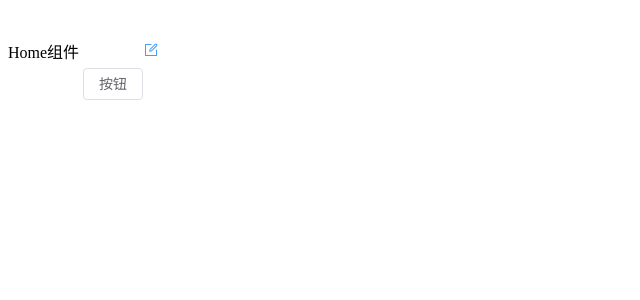
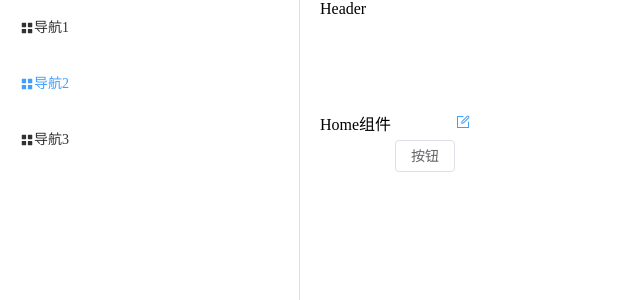
Before and after one commit to jersonwei/vue3-component-extract, a Vue app: page / in a window 1280 px wide. Shown: the top 300 px of the page, without its empty margins (0-640 px from the left). Built offline with nearby package versions, Linux system fonts and the light colour scheme.

Commit message:
✨ feat(container): 定义最外层容器及侧边菜单基础样式

```diff
--- a/src/App.vue
+++ b/src/App.vue
@@ -5,6 +5,19 @@
   <router-view></router-view>
 </template>
 <style lang="scss">
+* {
+  margin: 0;
+  padding: 0;
+}
+
+html,
+body,
+#app,
+.el-container,
+.el-menu {
+  height: 100%;
+}
+
 svg {
   width: 1em;
   height: 1em;
--- /dev/null
+++ b/src/components/container/src/index.vue
@@ -0,0 +1,30 @@
+<script setup lang='ts'>
+</script>
+<template>
+  <el-container>
+    <el-aside>
+      <el-menu default-active="2" class="el-menu-vertical-demo">
+        <el-menu-item index="1">
+          <el-icon-menu></el-icon-menu>
+          <span>导航1</span>
+        </el-menu-item>
+        <el-menu-item index="2">
+          <el-icon-menu></el-icon-menu>
+          <span>导航2</span>
+        </el-menu-item>
+        <el-menu-item index="3">
+          <el-icon-menu></el-icon-menu>
+          <span>导航3</span>
+        </el-menu-item>
+      </el-menu>
+    </el-aside>
+    <el-container>
+      <el-header>Header</el-header>
+      <el-main>
+        <router-view></router-view>
+      </el-main>
+    </el-container>
+  </el-container>
+</template>
+<style>
+</style>
```
Also changed, not shown: src/router/index.ts (+9 -2 lines).
